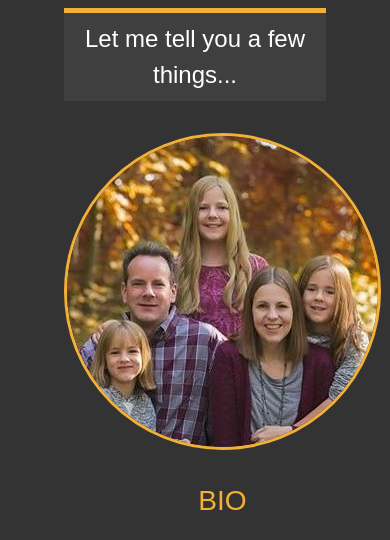
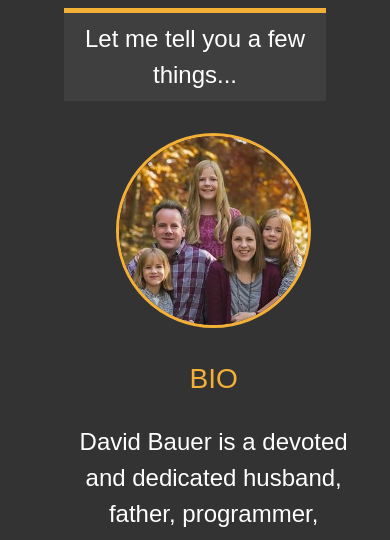
Before and after one commit to Blitz72/Modern-Portfolio, a website: page dist/about.html in a window 390 px wide. Shown: the part 264-804 px from the top of the page. Drawn offline with Linux system fonts and the light colour scheme.

```diff
--- a/scss/_mobile.scss
+++ b/scss/_mobile.scss
@@ -71,6 +71,17 @@
         margin-top: 10vh;
     }
 
+    .menu-nav {
+        display: flex;
+        grid-template-columns: 1fr;
+    }
+
+    .about-info {
+        .bio-image {
+            width: 50vw;
+        }
+    }
+
     .projects {
         grid-template-columns: 1fr;
     }
```
Also changed, not shown: dist/css/main.css, dist/index.html.
